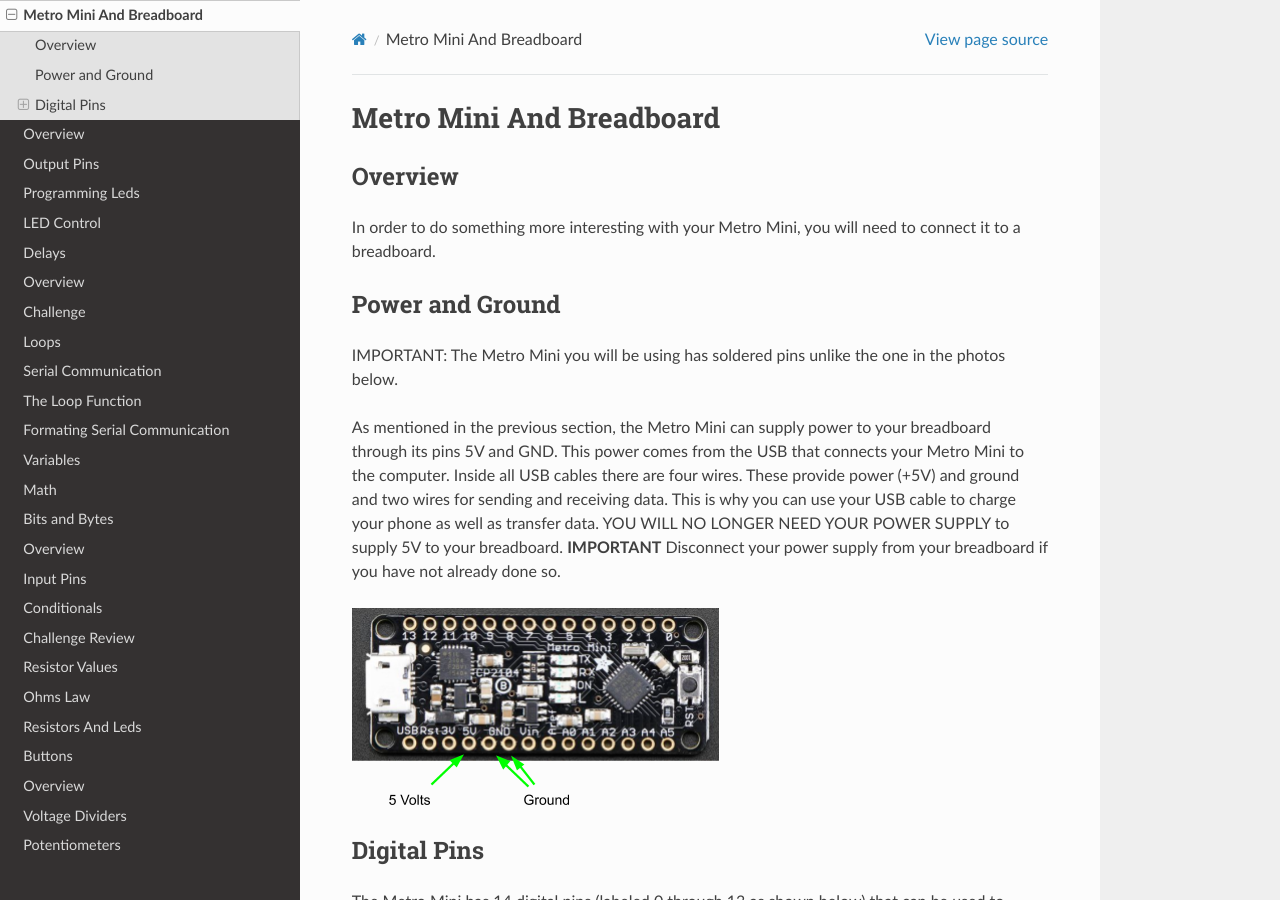
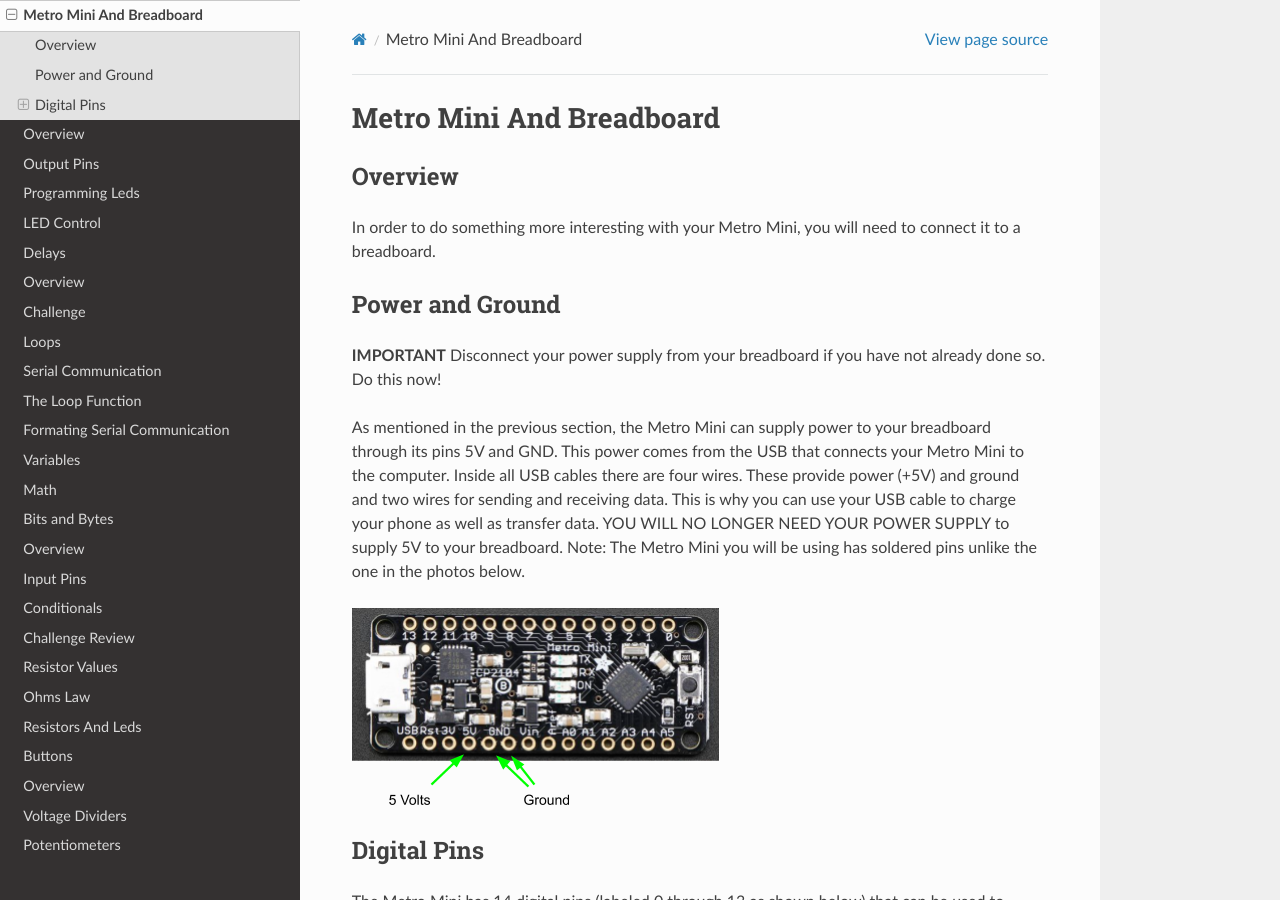
Before and after one commit to maxtkc/mvths-wiki, a Sphinx documentation site: the page built from docs/009-metro-mini-and-breadboard.rst, in a window 1280 px wide and 900 px high. Built offline with Sphinx 7.4.7 and the Read the Docs theme 2.0.0, drawn with Linux system fonts in a browser that asks for light colours; pages that are not in the unit, such as notebooks, are missing from menus.

Commit message:
Update 009-metro-mini-and-breadboard.rst

```diff
--- a/docs/009-metro-mini-and-breadboard.rst
+++ b/docs/009-metro-mini-and-breadboard.rst
@@ -8,10 +8,9 @@
 
 Power and Ground
 ----------------
+**IMPORTANT** Disconnect your power supply from your breadboard if you have not already done so. Do this now!
 
-IMPORTANT: The Metro Mini you will be using has soldered pins unlike the one in the photos below.
-
-As mentioned in the previous section, the Metro Mini can supply power to your breadboard through its pins 5V and GND. This power comes from the USB that connects your Metro Mini to the computer. Inside all USB cables there are four wires. These provide power (+5V) and ground and two wires for sending and receiving data. This is why you can use your USB cable to charge your phone as well as transfer data. YOU WILL NO LONGER NEED YOUR POWER SUPPLY to supply 5V to your breadboard. **IMPORTANT** Disconnect your power supply from your breadboard if you have not already done so.
+As mentioned in the previous section, the Metro Mini can supply power to your breadboard through its pins 5V and GND. This power comes from the USB that connects your Metro Mini to the computer. Inside all USB cables there are four wires. These provide power (+5V) and ground and two wires for sending and receiving data. This is why you can use your USB cable to charge your phone as well as transfer data. YOU WILL NO LONGER NEED YOUR POWER SUPPLY to supply 5V to your breadboard. Note: The Metro Mini you will be using has soldered pins unlike the one in the photos below.
 
 .. figure:: images/image51.png
    :alt:
```
